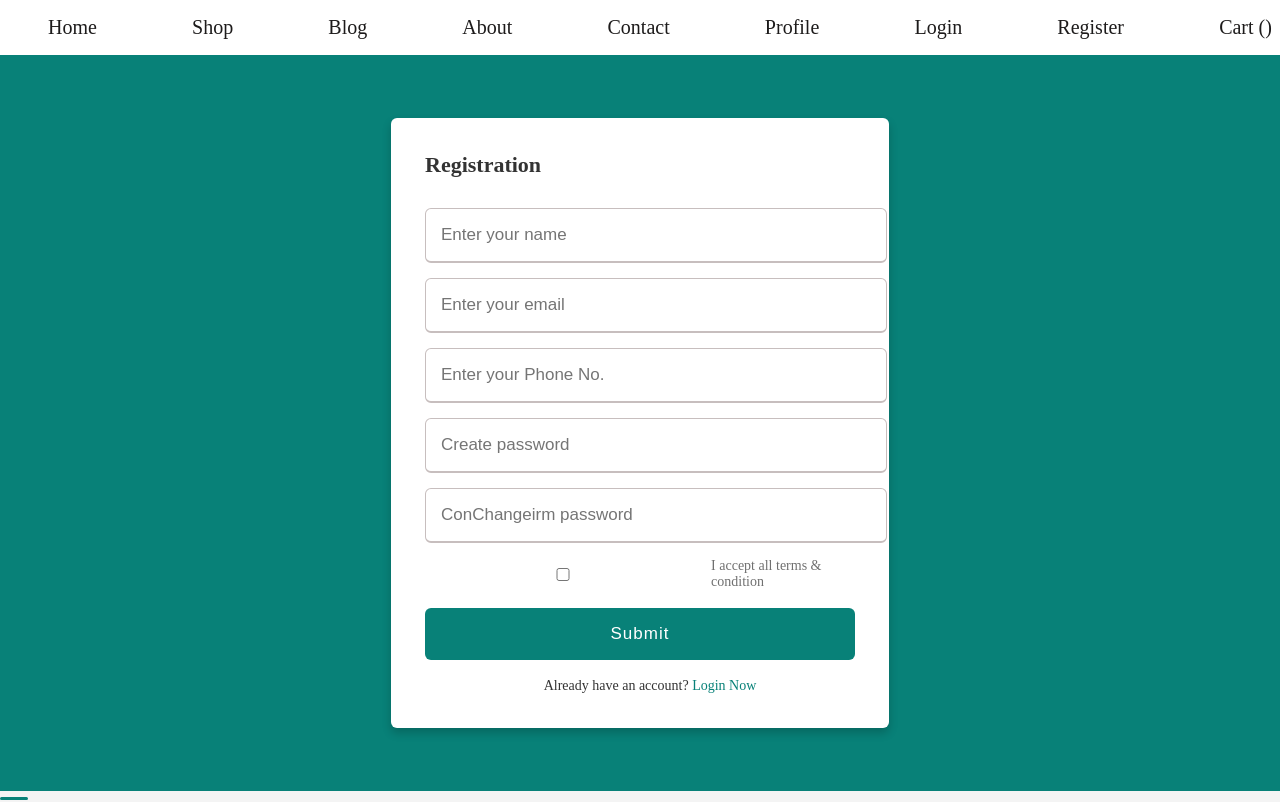
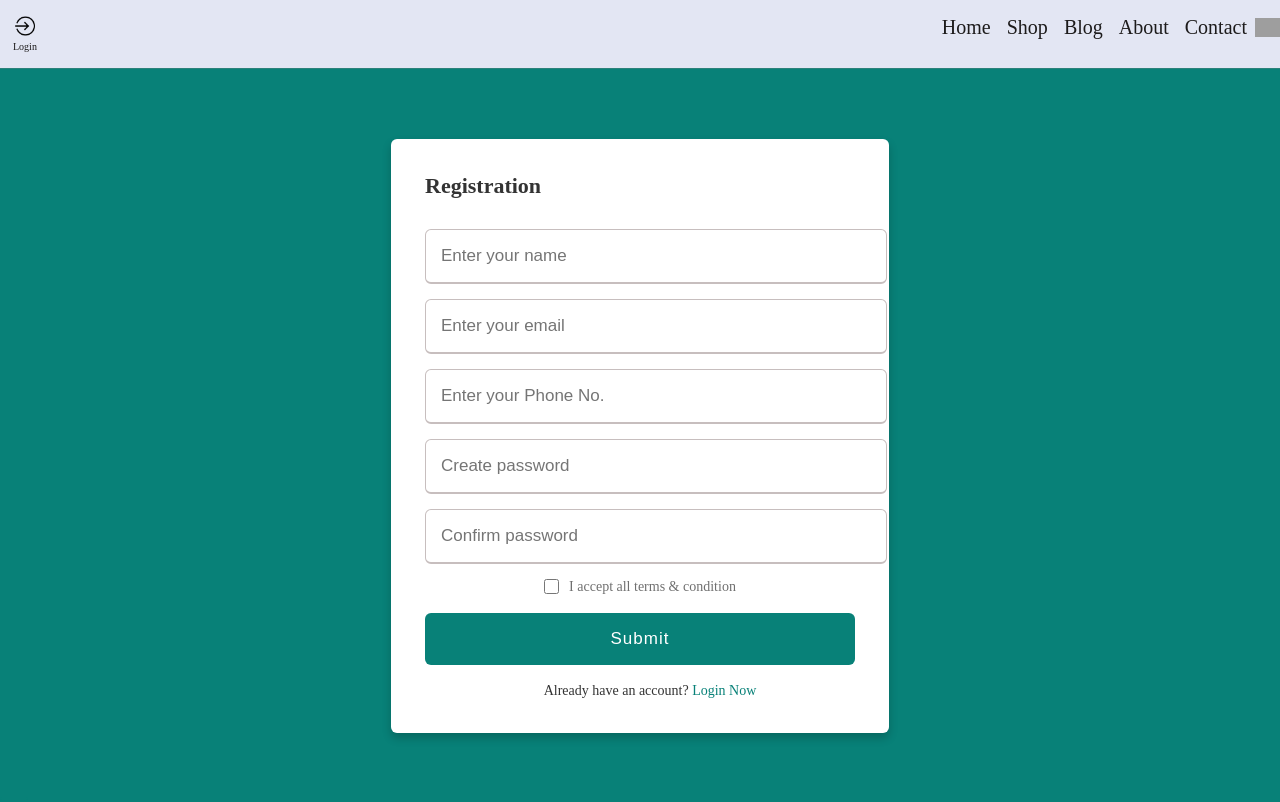
Before and after one commit to chandanegc1/Ecommerce_App, a React (Create React App) app in the folder client/: page /register in a window 1280 px wide. Shown: the top 802 px of the page. Built offline with nearby package versions, Linux system fonts and the light colour scheme; grey boxes are pictures that could not be loaded.

Commit message:
almost complete backend

```diff
--- a/client/src/Componants/APIUrl.js
+++ b/client/src/Componants/APIUrl.js
@@ -14,3 +14,4 @@ export const CommentUrl = url+"comment"
 export const cartCount = url+"cartcount"
 export const logout = url+"logout"
 export const currentUser = url+"current-user"
+export const updateUser = url+"users/"+id
--- a/client/src/Componants/Header.jsx
+++ b/client/src/Componants/Header.jsx
@@ -1,123 +1,68 @@
 import {Link} from "react-router-dom";
 import { useSelector } from "react-redux";
+import { useState } from "react";
 
-const Header = () => {
+function Header(){
   const {cartCount} = useSelector(state => state.custom);
+  let login = localStorage.getItem('user');
+  let prfl = "none";
+  if(login){
+    prfl = "block";
+  }
+  const [disp, setDisp] = useState("none");
+  const toggleVisibility = () => {
+    disp ==="none" ?setDisp("flex"):setDisp("none");
+  };
   return (
-    <div>
+    <>
+      <header>
+            <div className="nameicon">
+            <li>{login ?<Link title='Profile' to={"/"}> <div className="prfl" title='Profile Setting' ><p><b>{localStorage.fullname}</b></p></div></Link>: <Link title='Login' to={"/login"}> <img src='login.png'/> <p>Login</p></Link>}</li>
+            </div>
+            <div className="container">
+                <nav className="logoname" >
                     <ul>
+                        <li className='cancel' onClick={toggleVisibility}><img src="https://cdn-icons-png.flaticon.com/512/1828/1828774.png"/></li>
                         <Link to={"/"}>        <li>Home</li>    </Link>
                         <Link to={"/Shop"}>    <li>Shop</li>    </Link>
                         <Link to={"/Blog"}>    <li>Blog</li>    </Link>
                         <Link to={"/About"}>   <li>About</li>   </Link>
-        <Link to={"/contact"}> <li>Contact</li> </Link>
-        <Link to={"/profile"}> <li>Profile</li> </Link>
-        <Link to={"/login"}> <li>Login</li> </Link>
-        <Link to={"/register"}> <li>Register</li> </Link>
-        <Link to={"/cart"}>    <li>Cart ({cartCount})</li>    </Link>
+                        <Link to={"/contact"}> <li>Contact</li>   </Link>
+                        {login ?<Link to={"/profile"} ><li>Profile</li>   </Link>:null}
+                    </ul>
+                        <Link to={"/Cart"}>
+                        <div className='cart' style={{background:"transparent"}}>
+                        {login?<p className='count'><b>{cartCount}</b></p>:null}
+                           <img src="https://cdn-icons-png.flaticon.com/128/4903/4903482.png" alt="Cart"/>
+                        </div>
+                        </Link>
+
+                    <div className="menu" onClick={toggleVisibility}>
+                        <img src="https://cdn-icons-png.flaticon.com/128/5259/5259008.png"  alt=""/>
+                    </div>
+
+                    <div className="smallscreen">
+                        <ul onClick={toggleVisibility} style={{display:disp}}>
+                            <li className='cancel' onClick={toggleVisibility}><img src="https://cdn-icons-png.flaticon.com/512/1828/1828774.png"/></li>
+                            <Link to={"/"}>        <li>Home</li>    </Link>
+                            <Link to={"/Shop"}>    <li>Shop</li>    </Link>
+                            <Link to={"/Blog"}>    <li>Blog</li>    </Link>
+                            <Link to={"/About"}>   <li>About</li>   </Link>
+                            <Link to={"/contact"}> <li>Contact</li>   </Link>
+                            {login?<Link to={"/profile"}> <li>Profile</li>   </Link>:null}
+                             <Link to={"/Cart"}>
+                            <li><div className='cart'>
+                            {login?<p className='counti'><b>{cartCount}</b></p>:null}
+                               <img src="https://cdn-icons-png.flaticon.com/128/4903/4903482.png" alt="Cart"/>
+                            </div></li>
+                            </Link>
+
                         </ul>
                     </div>
+                </nav>
+            </div>
+        </header>
+    </>
   )
 }
-export default Header;
-
-
-
-
-
-
-
-
-
-
-
-
-
-
-
-
-
-
-
-
-
-
-
-
-
-
-
-
-
-
-
-
-
-
-
-
-
-// function Header(){
-//   const {cartCount} = useSelector(state => state.custom);
-//   let login = localStorage.getItem('user');
-//   let prfl = "none";
-//   if(login){
-//     prfl = "block";
-//   }
-//   const [disp, setDisp] = useState("none");
-//   const toggleVisibility = () => {
-//     disp ==="none" ?setDisp("flex"):setDisp("none");
-//   };
-//   return (
-//     <>
-//       <header>
-//             <div className="nameicon">
-//             <li>{login ?<Link title='Profile' to={"/"}> <div className="prfl" title='Profile Setting' ><p><b>{localStorage.fullname}</b></p></div></Link>: <Link title='Login' to={"/login"}> <img src='login.png'/> <p>Login</p></Link>}</li>
-//             </div>
-//             <div className="container">
-//                 <nav className="logoname" >
-//                     <ul>
-//                         <li className='cancel' onClick={toggleVisibility}><img src="https://cdn-icons-png.flaticon.com/512/1828/1828774.png"/></li>
-//                         <Link to={"/"}>        <li>Home</li>    </Link>
-//                         <Link to={"/Shop"}>    <li>Shop</li>    </Link>
-//                         <Link to={"/Blog"}>    <li>Blog</li>    </Link>
-//                         <Link to={"/About"}>   <li>About</li>   </Link>
-//                         <Link to={"/contact"}> <li>Contact</li>   </Link>
-//                         {login ?<Link to={"/profile"} ><li>Profile</li>   </Link>:null}
-//                     </ul>
-//                         <Link to={"/Cart"}>
-//                         <div className='cart' style={{background:"transparent"}}>
-//                         {login?<p className='count'><b>{cartCount}</b></p>:null}
-//                            <img src="https://cdn-icons-png.flaticon.com/128/4903/4903482.png" alt="Cart"/>
-//                         </div>
-//                         </Link>
-
-//                     <div className="menu" onClick={toggleVisibility}>
-//                         <img src="https://cdn-icons-png.flaticon.com/128/5259/5259008.png"  alt=""/>
-//                     </div>
-
-//                     <div className="smallscreen">
-//                         <ul onClick={toggleVisibility} style={{display:disp}}>
-//                             <li className='cancel' onClick={toggleVisibility}><img src="https://cdn-icons-png.flaticon.com/512/1828/1828774.png"/></li>
-//                             <Link to={"/"}>        <li>Home</li>    </Link>
-//                             <Link to={"/Shop"}>    <li>Shop</li>    </Link>
-//                             <Link to={"/Blog"}>    <li>Blog</li>    </Link>
-//                             <Link to={"/About"}>   <li>About</li>   </Link>
-//                             <Link to={"/contact"}> <li>Contact</li>   </Link>
-//                             {login?<Link to={"/profile"}> <li>Profile</li>   </Link>:null}
-//                              <Link to={"/Cart"}>
-//                             <li><div className='cart'>
-//                             {login?<p className='counti'><b>{cartCount}</b></p>:null}
-//                                <img src="https://cdn-icons-png.flaticon.com/128/4903/4903482.png" alt="Cart"/>
-//                             </div></li>
-//                             </Link>
-
-//                         </ul>
-//                     </div>
-//                 </nav>
-//             </div>
-//         </header>
-//     </>
-//   )
-// }
-// export default Header
+export default Header
--- a/client/src/Componants/Home.jsx
+++ b/client/src/Componants/Home.jsx
@@ -51,7 +51,7 @@ function Home() {
         </div>
       </div>
 
-      {<Products start={0} end={8} />}
+      {<Products start={0} end={8} cart={false} />}
       {<Products start={5} end={13} />}
 
       {
--- a/client/src/Componants/PrivateComponent.jsx
+++ b/client/src/Componants/PrivateComponent.jsx
@@ -2,6 +2,7 @@ import axios from 'axios';
 import React, { Component, useEffect, useState } from 'react'
 import {useNavigate } from 'react-router-dom'
 import { currentUser } from './APIUrl';
+import {toast} from "react-toastify"
 
 const PrivateComponent = (props) => {
   const {Component} = props;
@@ -15,6 +16,7 @@ const PrivateComponent = (props) => {
         setUser(data.user);
         if (!User) {
           navigate("/login");
+          toast.error("Please Login...");
         }
       } catch (error) {
         navigate("/login");
--- a/client/src/Componants/Products.jsx
+++ b/client/src/Componants/Products.jsx
@@ -72,16 +72,6 @@ function Products(props) {
                   <div className="price">
                     <h4>{Product.price}</h4>
                   </div>
-                  <div>
-                    <button>
-                      <img
-                        className="shop-cart"
-                        onClick={() => addToCart(Product)}
-                        src="https://cdn-icons-png.flaticon.com/512/3144/3144456.png"
-                        alt=""
-                      />
-                    </button>
-                  </div>
                 </div>
               </div>
             </div>
--- a/client/src/Componants/Profile.jsx
+++ b/client/src/Componants/Profile.jsx
@@ -31,7 +31,6 @@ function Profile() {
   scrollToTop();
 
   const formData=[];
-  // logout
   const navigate = useNavigate();
   async function logoutFun() {
     await axios(logout);
--- a/client/src/Componants/Registration.jsx
+++ b/client/src/Componants/Registration.jsx
@@ -3,6 +3,7 @@ import axios from "axios";
 import { Link, useNavigate } from "react-router-dom";
 import scrollToTop from "./goToTop";
 import { usersurl } from "./APIUrl";
+import {toast} from "react-toastify"
 
 const Registration = () => {
   scrollToTop();
@@ -31,14 +32,18 @@ const Registration = () => {
         phone: formData.phone,
         password: formData.password,
       });
+      toast.success("Registration success....");
       localStorage.setItem("user", JSON.stringify(formData));
       localStorage.setItem("fullname", formData.name);
       localStorage.setItem("email", formData.email);
       localStorage.setItem("phone", formData.phone);
       localStorage.setItem("id", response._id);
       navigate("/login");
+
       window.location.reload();
-    } catch (error) {}
+    } catch (error) {
+      toast.error("Something went wrong..");
+    }
   };
 
   return (
@@ -80,6 +85,8 @@ const Registration = () => {
               onChange={handleInputChange}
               name="password"
               type="password"
+              min={8}
+              max={20}
               placeholder="Create password"
               required="true"
             />
@@ -88,13 +95,15 @@ const Registration = () => {
             <input
               onChange={handleInputChange}
               type="password"
-              placeholder="ConChangeirm password"
+              placeholder="Confirm password"
+              min={8}
+              max={20}
               required="true"
             />
           </div>
           <div className="policy">
-            <input type="checkbox" />
-            <h3>I accept all terms &amp; condition</h3>
+            <input type="checkbox" required />
+            <h3>I accept all terms & condition</h3>
           </div>
           <div className="input-box button">
             <input type="submit" />
--- a/client/src/Styles/Registration.scss
+++ b/client/src/Styles/Registration.scss
@@ -58,8 +58,14 @@ form .input-box input{
 }
 form .policy{
   display: flex;
-  align-items: center;
+  justify-content: center;
+  input{
+    float: left;
+    height: 15px;
+    width: 15px;
+  }
 }
+
 form h3{
   color: #707070;
   font-size: 14px;
```
Also changed, not shown: client/src/Componants/Cart.jsx (+0 -70 lines), 2 other files (tests, documents, lock files or other folders). Lines whose indentation alone changed are shown as unchanged.
